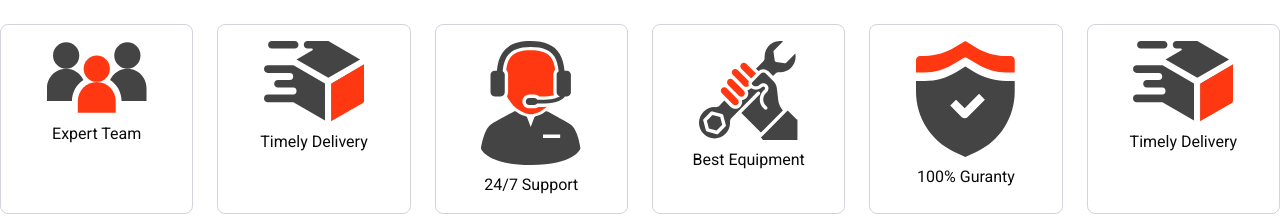
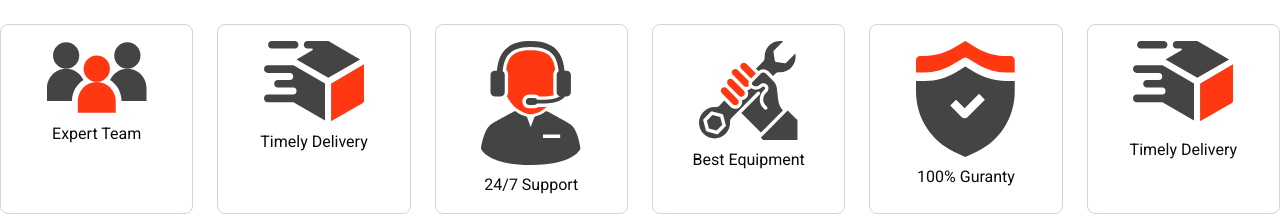
Before and after one commit to Nazrul144/Alternate_Power_Sn, a Next.js app: page / in a window 1280 px wide. Shown: the part 4100-4320 px from the top of the page. Built offline with nearby package versions, Linux system fonts and the light colour scheme.

Commit message:
Why chose us section modified

```diff
--- a/src/components/HomePage/WhyChooseUs.jsx
+++ b/src/components/HomePage/WhyChooseUs.jsx
@@ -39,7 +39,7 @@ const WhyChooseUs = () => {
 
         <div className="border-[1px] border-gray-300 rounded-lg flex flex-col items-center p-4">
           <Image width={100} height={100} alt="logo" src="/assets/icons/deliveryt.svg" />
-          <p className="text-center mt-2">Timely Delivery</p>
+          <p className="text-center mt-4">Timely Delivery</p>
         </div>
 
       </div>
```
